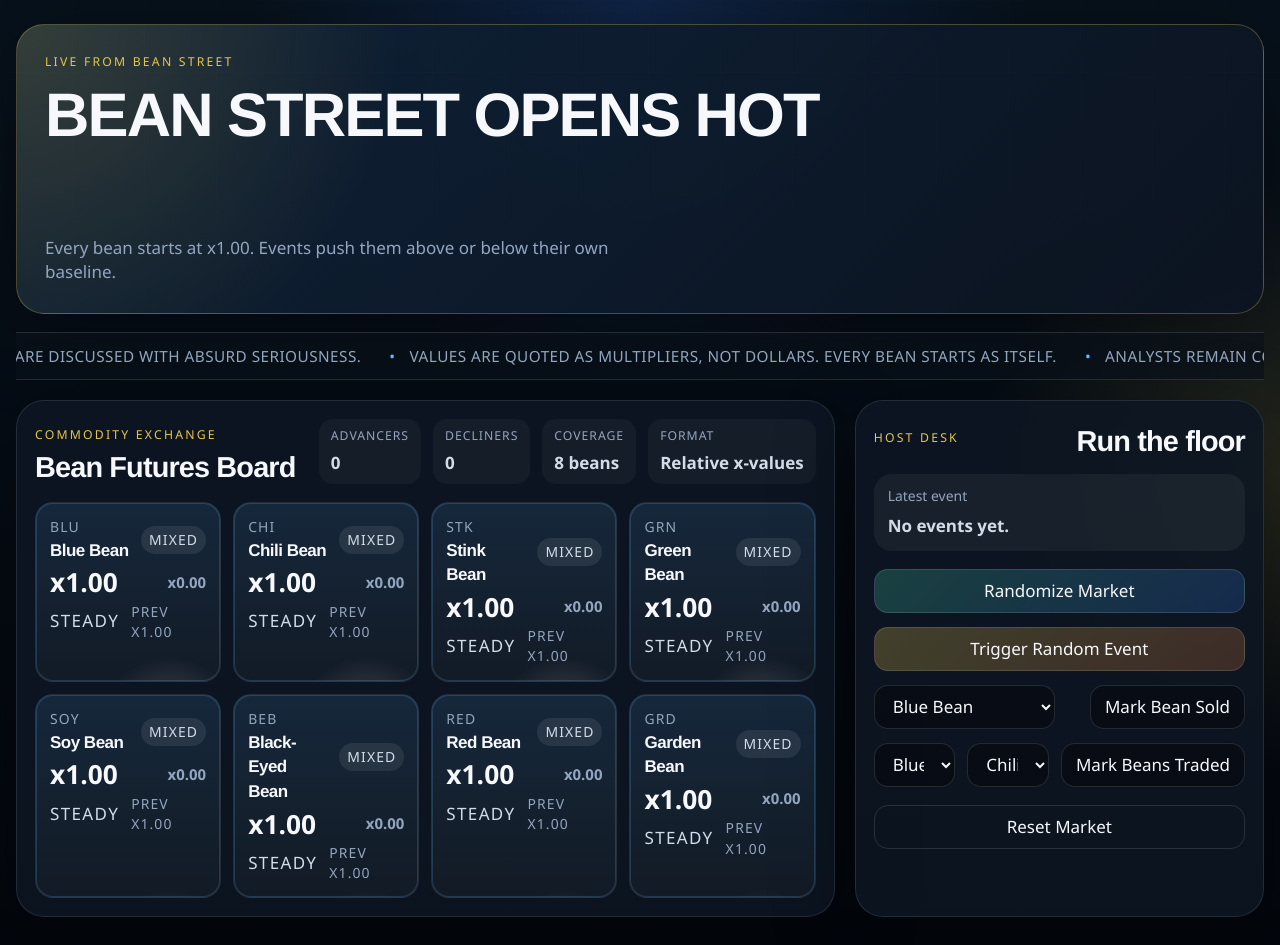
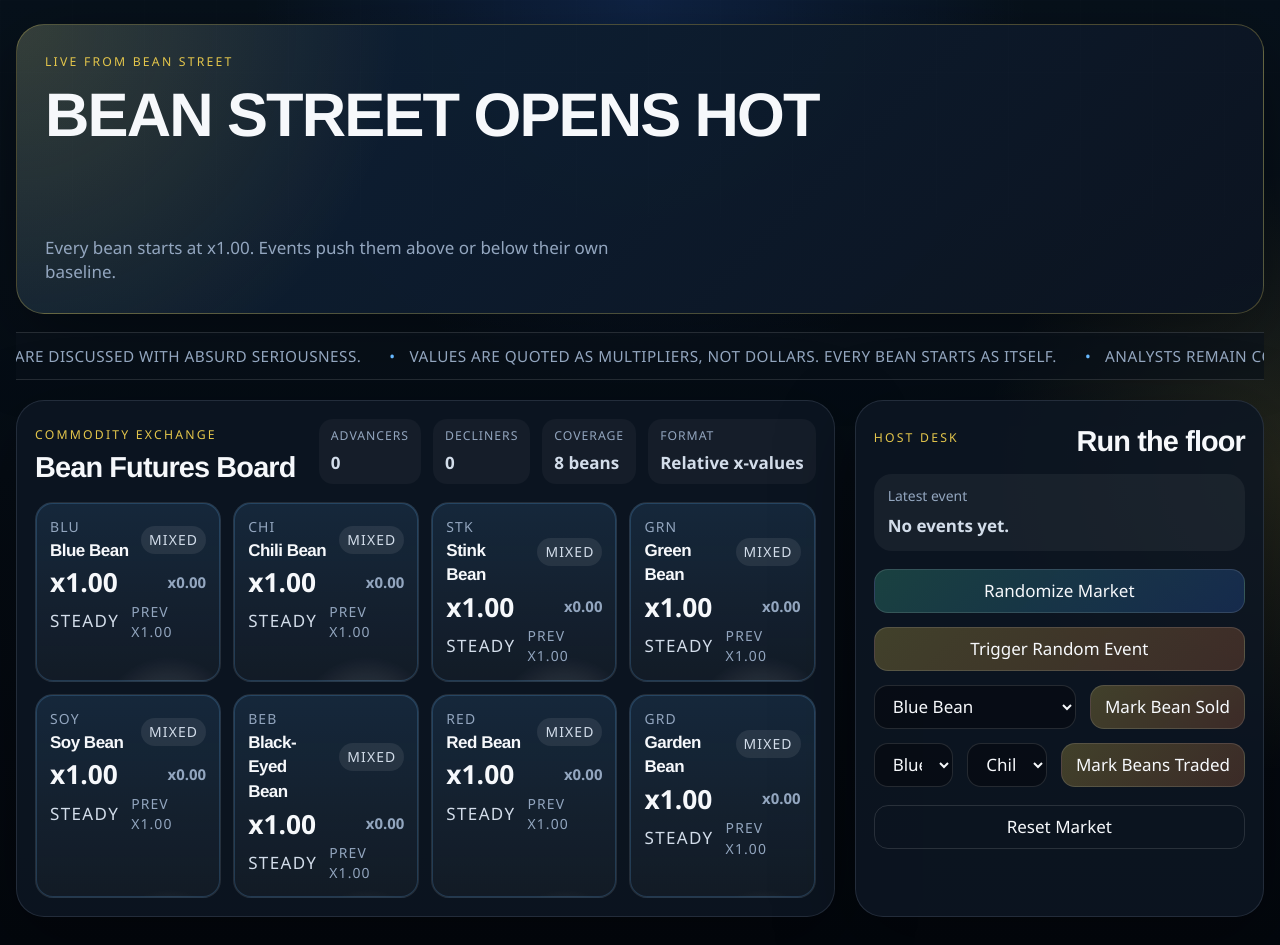
Before and after one commit to elliot-brooks/bean-street, a React (Vite) app: page / in a window 1280 px wide. Built offline with nearby package versions, Linux system fonts and the light colour scheme.

Commit message:
Formatting

```diff
--- a/src/App.css
+++ b/src/App.css
@@ -294,8 +294,14 @@
   gap: 14px;
 }
 
+.host-panel__inline-action {
+  display: grid;
+  grid-template-columns: minmax(0, 1fr) auto;
+  gap: 14px;
+  align-items: stretch;
+}
+
 .host-panel__inline-action--split {
-  display: grid;
   grid-template-columns: repeat(2, minmax(0, 1fr)) auto;
 }
 
@@ -308,6 +314,11 @@ select {
   color: var(--text-strong);
   padding: 0 14px;
   font: inherit;
+}
+
+.host-panel__inline-action .host-button,
+.host-panel__inline-action select {
+  width: 100%;
 }
 
 .host-button {
@@ -335,6 +346,10 @@ select:hover {
 
 .host-button--accent {
   background: linear-gradient(135deg, rgba(228, 198, 75, 0.25), rgba(255, 137, 72, 0.2));
+}
+
+.host-button--accent:hover {
+  background: linear-gradient(135deg, rgba(228, 198, 75, 0.33), rgba(255, 137, 72, 0.28));
 }
 
 .host-button--primary {
@@ -380,6 +395,11 @@ select:hover {
     width: min(100%, calc(100% - 20px));
   }
 
+  .host-panel__inline-action,
+  .host-panel__inline-action--split {
+    grid-template-columns: 1fr;
+  }
+
   .breaking-news,
   .market-board,
   .host-panel {
--- a/src/components/host/HostControls.tsx
+++ b/src/components/host/HostControls.tsx
@@ -77,7 +77,7 @@ export function HostControls({
               </option>
             ))}
           </select>
-          <button className="host-button" type="button" onClick={() => onSell(sellBean)}>
+          <button className="host-button host-button--accent" type="button" onClick={() => onSell(sellBean)}>
             Mark Bean Sold
           </button>
         </div>
@@ -104,7 +104,7 @@ export function HostControls({
             ))}
           </select>
           <button
-            className="host-button"
+            className="host-button host-button--accent"
             type="button"
             onClick={() => onTrade(tradeFirst, tradeSecond)}
             disabled={tradeFirst === tradeSecond}
```
